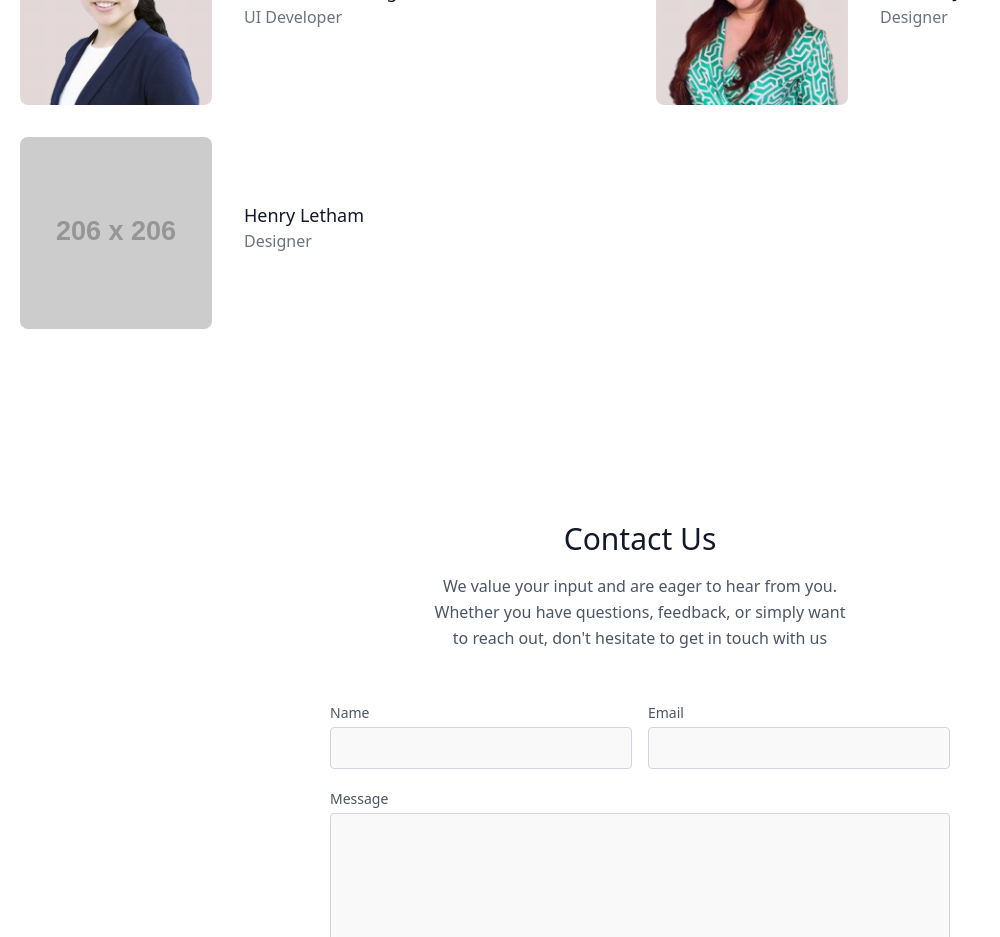
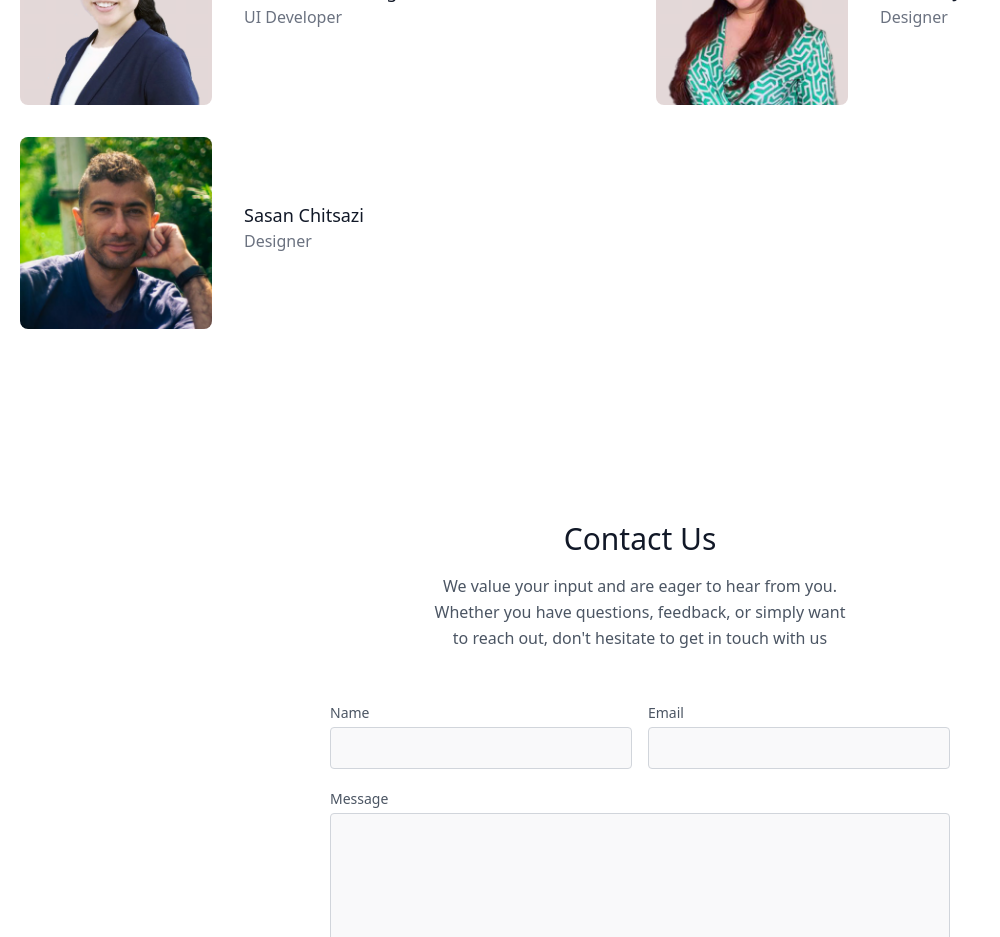
Before and after one commit to Victory-Pie-Solutions/landing-page, a Next.js app: page / in a window 1280 px wide. Shown: the part 2480-3417 px from the top of the page, without its empty margins (0-1000 px from the left). Built offline with nearby package versions, Linux system fonts and the light colour scheme.

Commit message:
added more team pic

```diff
--- a/src/components/team.tsx
+++ b/src/components/team.tsx
@@ -3,6 +3,7 @@ import saleh from '../imgs/saleh.jpg'
 import patboke from '../imgs/patboke.png'
 import natnicha from '../imgs/fern.png'
 import emily from '../imgs/emily.png'
+import sassan from '../imgs/sassan.png'
 
 function Team() {
   return (
@@ -52,9 +53,9 @@ function Team() {
       </div>
       <div className="p-4 lg:w-1/2">
         <div className="h-full flex sm:flex-row flex-col items-center sm:justify-start justify-center text-center sm:text-left">
-          <img alt="team" className="flex-shrink-0 rounded-lg w-48 h-48 object-cover object-center sm:mb-0 mb-4" src="https://dummyimage.com/206x206" />
+          <img alt="team" className="flex-shrink-0 rounded-lg w-48 h-48 object-cover object-center sm:mb-0 mb-4" src={sassan.src} />
           <div className="flex-grow sm:pl-8">
-            <h2 className="title-font font-medium text-lg text-gray-900">Henry Letham</h2>
+            <h2 className="title-font font-medium text-lg text-gray-900">Sasan Chitsazi</h2>
             <h3 className="text-gray-500 mb-3">Designer</h3>
           </div>
         </div>
```
Also changed, not shown: src/imgs/sassan.PNG (added).
